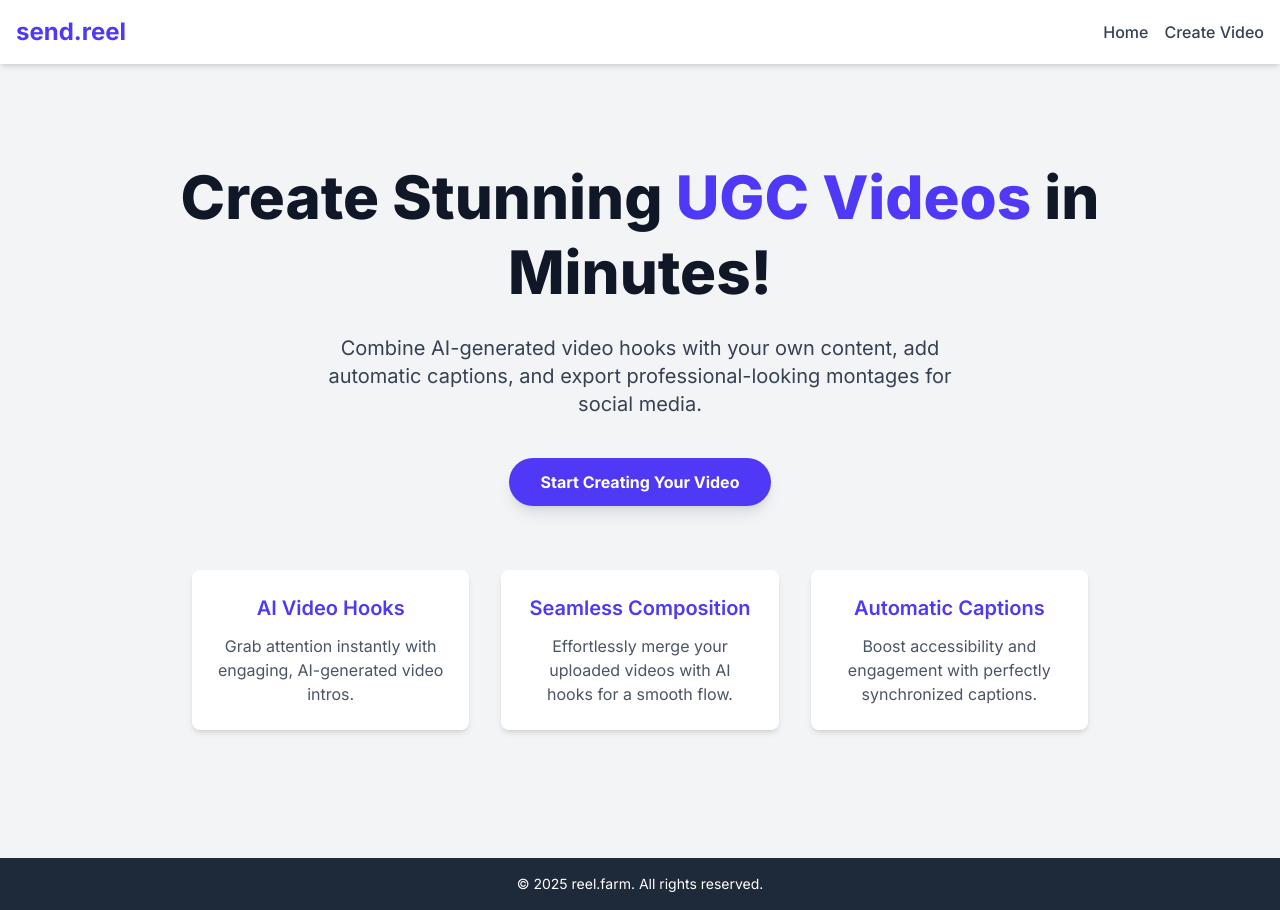
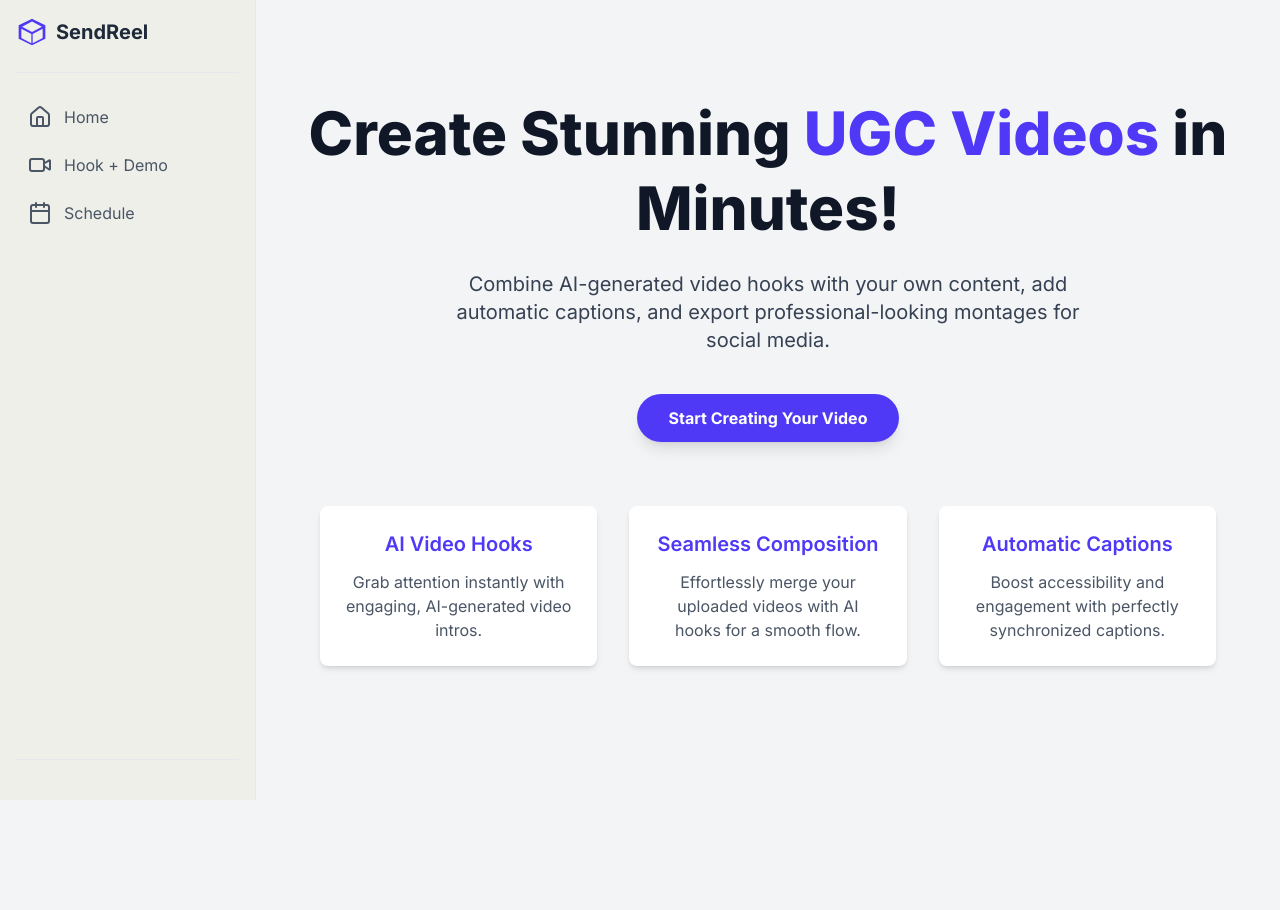
Before and after one commit to seraph14/send-reel, a Next.js app: page / in a window 1280 px wide. After the commit the page ends 800 px from the top, so only its background shows below. Built offline with nearby package versions, Linux system fonts and the light colour scheme.

Commit message:
ui: improve root layout

```diff
--- a/app/layout.tsx
+++ b/app/layout.tsx
@@ -1,6 +1,9 @@
 import type { Metadata } from "next";
 import { Inter } from "next/font/google";
 import "@/styles/globals.css";
+import Head from "next/head";
+import Link from "next/link";
+import { Calendar, House, Video } from "lucide-react";
 
 const inter = Inter({ subsets: ["latin"] });
 
@@ -17,47 +20,54 @@ export default function RootLayout({
   return (
     <html lang="en">
       <body
-        className={`${inter.className} bg-gray-100 text-gray-900 min-h-screen flex flex-col`}
+        className={`${inter.className} bg-gray-100 text-gray-900 flex flex-col`}
       >
-        {/* Header */}
-        <header className="bg-white shadow-md p-4">
-          <nav className="container mx-auto flex justify-between items-center">
-            <a href="/" className="text-2xl font-bold text-indigo-600">
-              send.reel
-            </a>
-            <ul className="flex space-x-4">
-              <li>
-                <a
-                  href="/"
-                  className="text-gray-700 hover:text-indigo-600 font-medium"
-                >
-                  Home
-                </a>
-              </li>
-              <li>
-                <a
-                  href="/create"
-                  className="text-gray-700 hover:text-indigo-600 font-medium"
-                >
-                  Create Video
-                </a>
-              </li>
-              {/* Add more navigation links as needed */}
-            </ul>
-          </nav>
-        </header>
+        <Head>
+          <title>SendReel</title>
+        </Head>
 
-        {/* Main Content */}
-        <main className="flex-grow container mx-auto p-4 md:p-8">
-          {children}
-        </main>
+        <div className="flex bg-gray-100 min-h-screen">
+          {/* Left Sidebar */}
+          <aside className="w-64 bg-[#EEEFE8] shadow-xl-r flex flex-col p-4 border-r border-gray-200">
+            <div className="flex items-center space-x-2 pb-6 mb-6 border-b border-gray-200">
+              <svg
+                className="h-8 w-8 text-indigo-600"
+                viewBox="0 0 24 24"
+                fill="currentColor"
+              >
+                <path d="M12 2L2 7v10l10 5 10-5V7L12 2zM12 4.09L19.46 8.05L12 11.91L4.54 8.05L12 4.09zM4 9.61L11.5 13.48v6.94L4 16.54V9.61zM12.5 20.42v-6.94L20 9.61v6.93L12.5 20.42z" />
+              </svg>
+              <span className="text-xl font-bold text-gray-800">SendReel</span>
+            </div>
+            <nav className="flex-1 space-y-2">
+              <Link
+                href={"/"}
+                className="flex items-center space-x-3 px-3 py-2 text-gray-600 hover:bg-gray-100 rounded-lg transition-colors"
+              >
+                <House />
+                <span>Home</span>
+              </Link>
+              <Link
+                href="/create"
+                className="flex items-center space-x-3 px-3 py-2 text-gray-600 hover:bg-gray-100 rounded-lg transition-colors"
+              >
+                <Video />
+                <span>Hook + Demo</span>
+              </Link>
+              <Link
+                href="/create"
+                className="flex items-center space-x-3 px-3 py-2 text-gray-600 hover:bg-gray-100 rounded-lg transition-colors"
+              >
+                <Calendar />
+                <span>Schedule</span>
+              </Link>
+            </nav>
+            <div className="mt-auto pt-6 border-t border-gray-200"></div>
+          </aside>
 
-        {/* Footer */}
-        <footer className="bg-gray-800 text-white p-4 mt-8">
-          <div className="container mx-auto text-center text-sm">
-            &copy; {new Date().getFullYear()} reel.farm. All rights reserved.
-          </div>
-        </footer>
+          {/* Main Content */}
+          <main className="flex-1 p-8 overflow-y-auto">{children}</main>
+        </div>
       </body>
     </html>
   );
```
